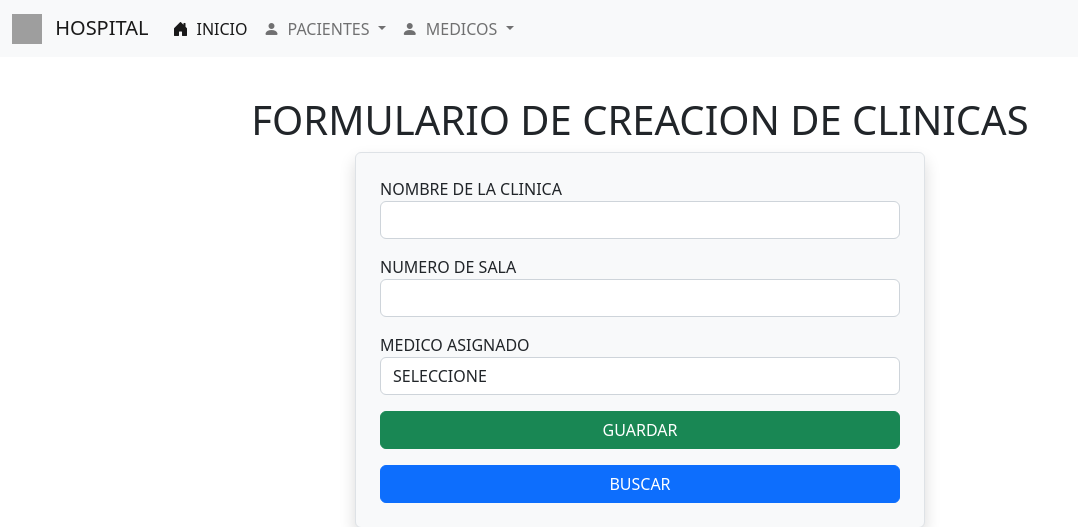
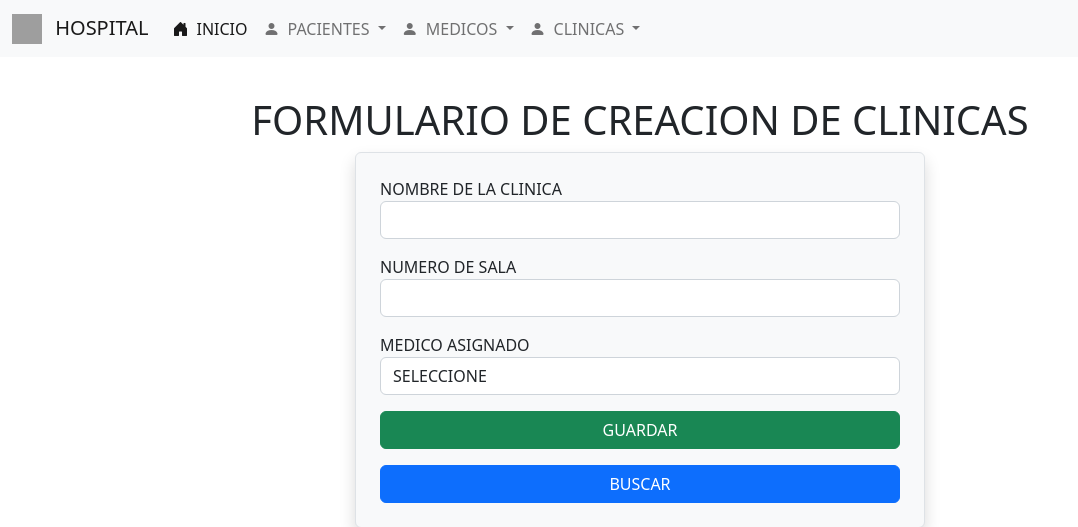
Before and after one commit to Jeanpaulvargas/EXAMFINAL, a PHP site: page /clinicas/index.php in a window 1280 px wide. Shown: the top 527 px of the page, without its empty margins (0-1078 px from the left). Run offline with PHP 8.4, Linux system fonts and the light colour scheme; data that the repository does not hold is empty; grey boxes are pictures that could not be loaded.

Commit message:
se añadio al nav bar las clinicas

```diff
--- a/vistas/templates/navbar.php
+++ b/vistas/templates/navbar.php
@@ -33,6 +33,15 @@
             <li><a class="dropdown-item" href="../medicos/buscar.php"><i class="bi bi-search me-2"></i>BUSCAR</a></li>
           </ul>
         </li>
+        <li class="nav-item dropdown">
+          <a class="nav-link dropdown-toggle" href="#" role="button" data-bs-toggle="dropdown" aria-expanded="false">
+            <i class="bi bi-person-fill me-2"></i>CLINICAS
+          </a>
+          <ul class="dropdown-menu">
+            <li><a class="dropdown-item" href="../../vistas/clinicas/index.php"><i class="bi bi-plus-circle me-2"></i>CREAR</a></li>
+            <li><a class="dropdown-item" href="../clinicas/buscar.php"><i class="bi bi-search me-2"></i>BUSCAR</a></li>
+          </ul>
+        </li>
       </ul>
     </div>
   </div>
```
